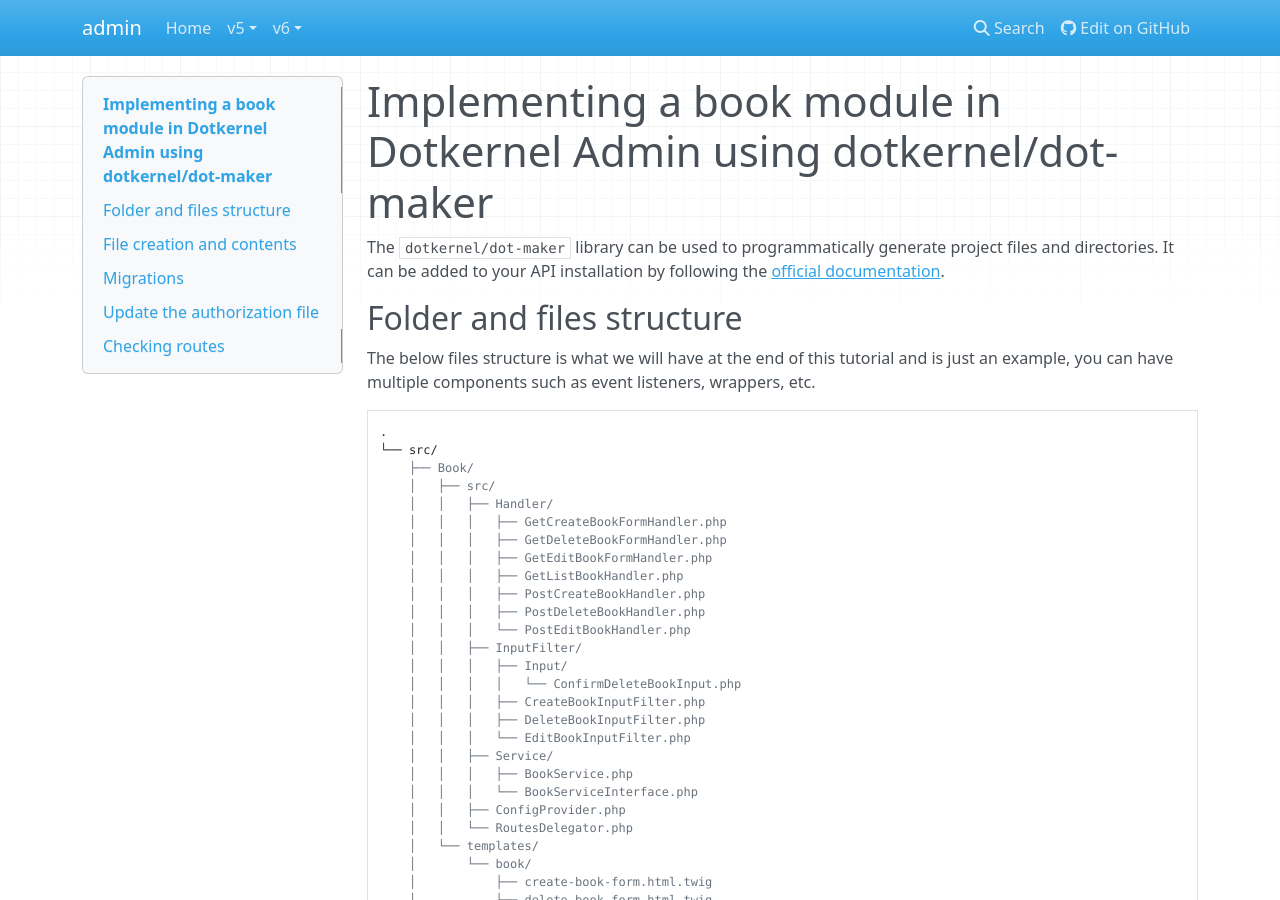
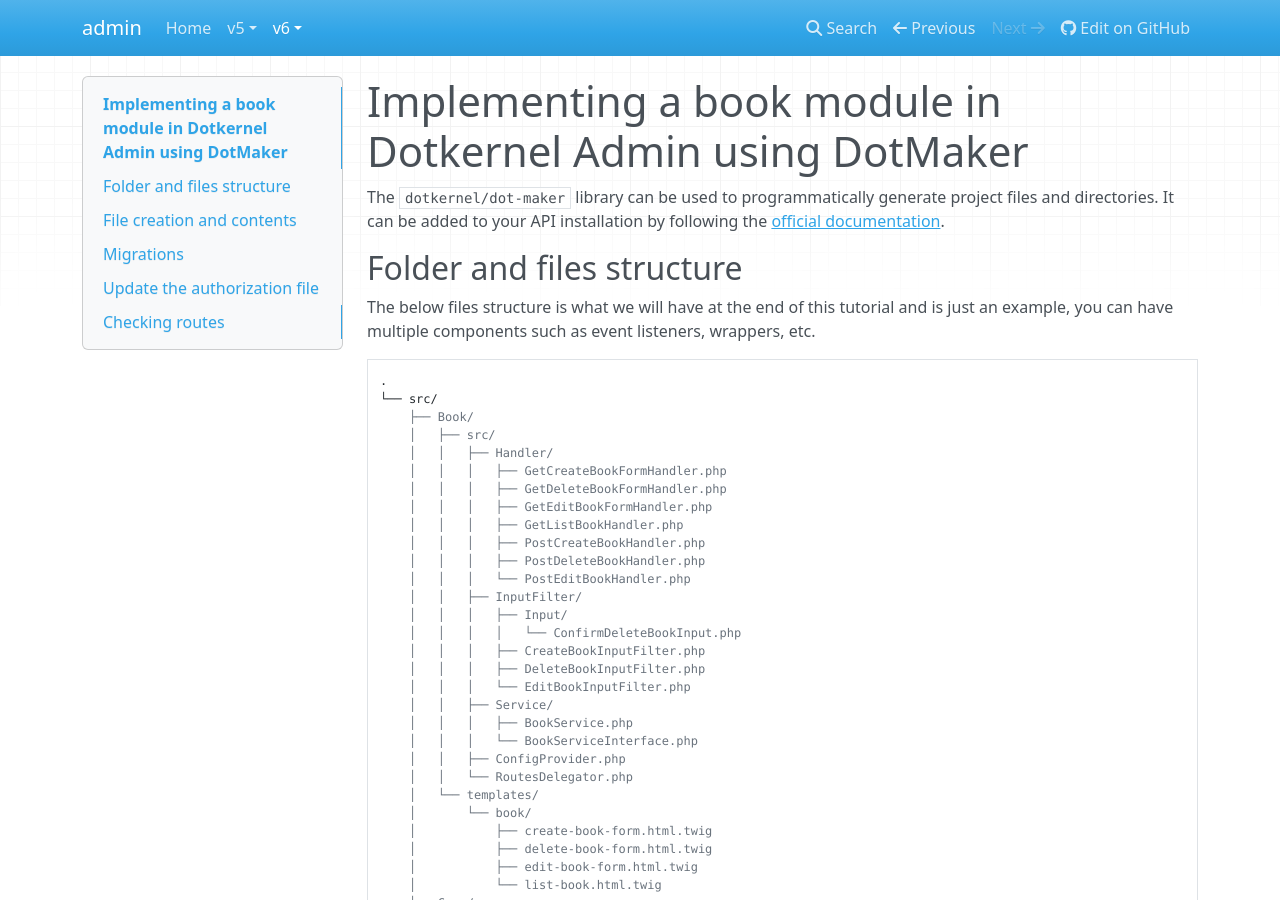
Before and after one commit to dotkernel/admin-documentation, an MkDocs documentation site: the page built from docs/book/v6/tutorials/create-book-module-via-dot-maker.md, in a window 1280 px wide and 900 px high. Built offline with MkDocs 1.6.1, drawn with Linux system fonts in a browser that asks for light colours; nearby versions of some CDN libraries; some of the changed text lies outside the part shown.

Commit message:
file name and typo fixes
Signed-off-by: Jurj-Bogdan <bogdanjurj11@gmail.com>

```diff
--- a/docs/book/v6/tutorials/creating-a-module-via-dot-maker.md
+++ b/docs/book/v6/tutorials/create-book-module-via-dot-maker.md
@@ -1,4 +1,4 @@
-# Implementing a book module in Dotkernel Admin using dotkernel/dot-maker
+# Implementing a book module in Dotkernel Admin using DotMaker
 
 The `dotkernel/dot-maker` library can be used to programmatically generate project files and directories.
 It can be added to your API installation by following the [official documentation](https://docs.dotkernel.org/dot-maker/).
--- a/mkdocs.yml
+++ b/mkdocs.yml
@@ -51,7 +51,7 @@
           - "Inject Dependencies": v6/how-to/dependency-injection.md
           - "Set Up CSRF": v6/how-to/csrf.md
       - Tutorials:
-          - "Creating a book module using dotkernel/dot-maker": v6/tutorials/create-book-module-via-dot-maker.md
+          - "Creating a book module using DotMaker": v6/tutorials/create-book-module-via-dot-maker.md
 site_name: admin
 site_description: "DotKernel Admin"
 repo_url: "https://github.com/dotkernel/admin"
```
Also changed, not shown: other parts of docs/book/v6/tutorials/create-book-module-via-dot-maker.md (+2 -2 lines).
